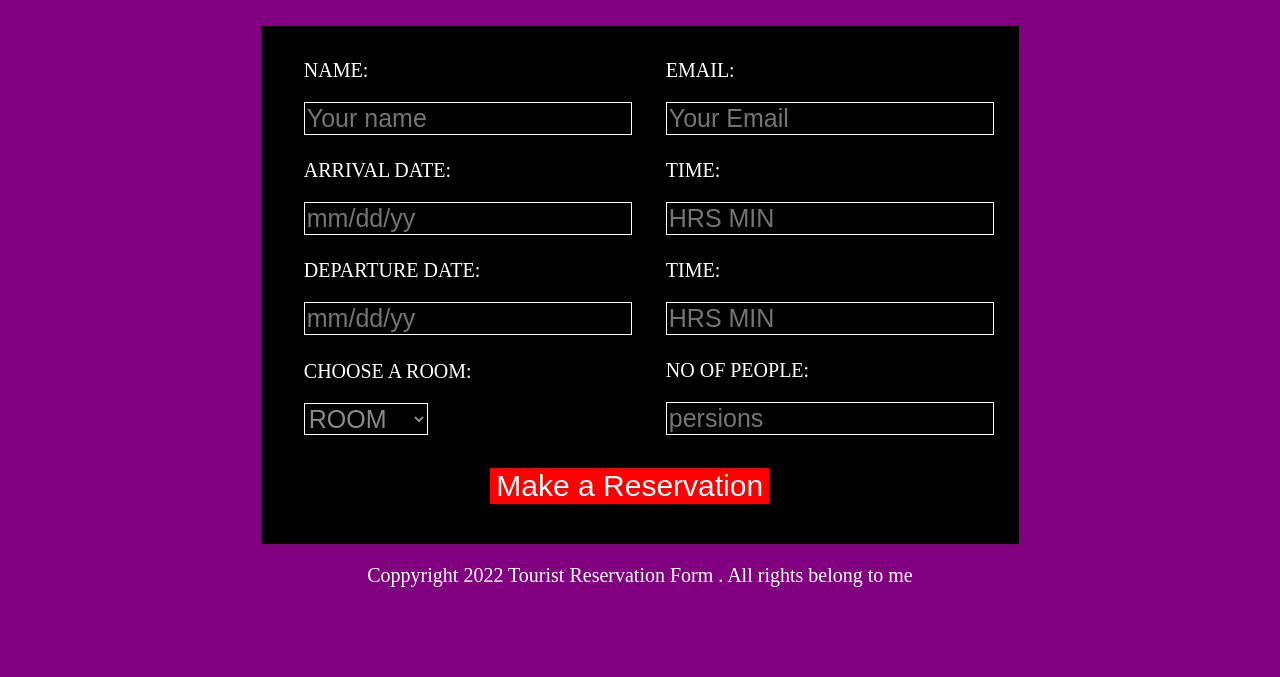
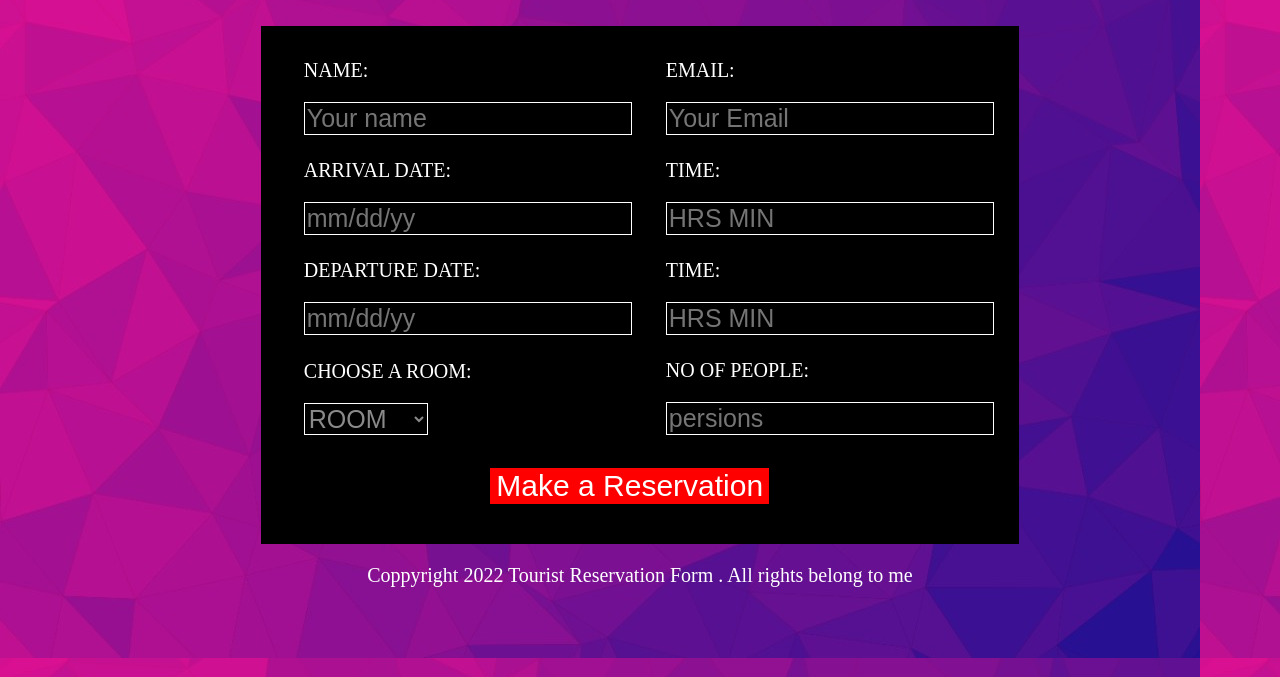
Before and after one commit to amanagod/project9, a plain HTML site: page nishant.html in a window 1280 px wide. Shown: the part 123-800 px from the top of the page. Drawn offline with Linux system fonts and the light colour scheme.

Commit message:
Update nishant.css

```diff
--- a/nishant.css
+++ b/nishant.css
@@ -1,6 +1,6 @@
 body{
     background-color: purple;
-    background-image: url("img.png");
+    background-image: url("IMG-20220331-WA0002.jpg");
 }
 .A{
     text-align: center;
```
